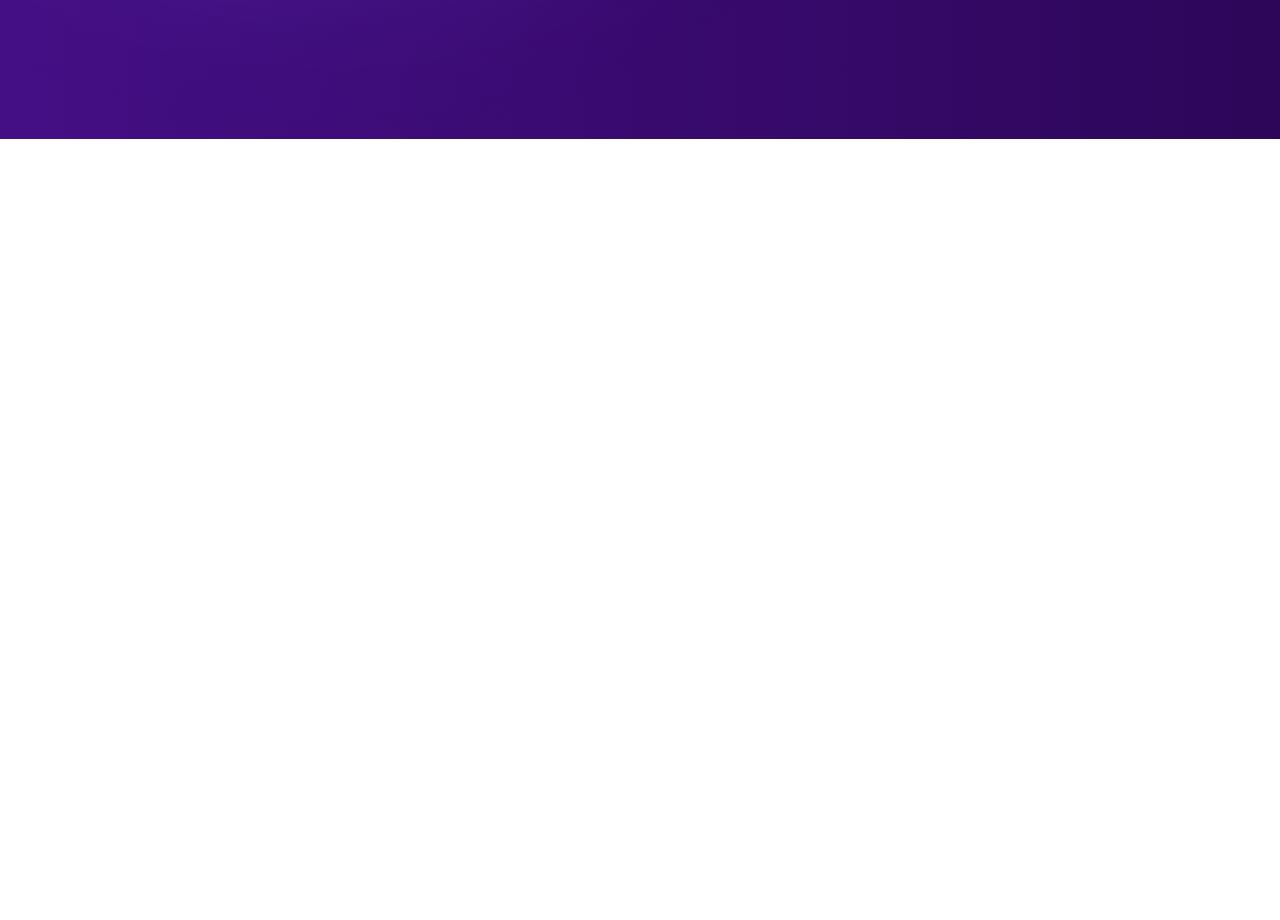
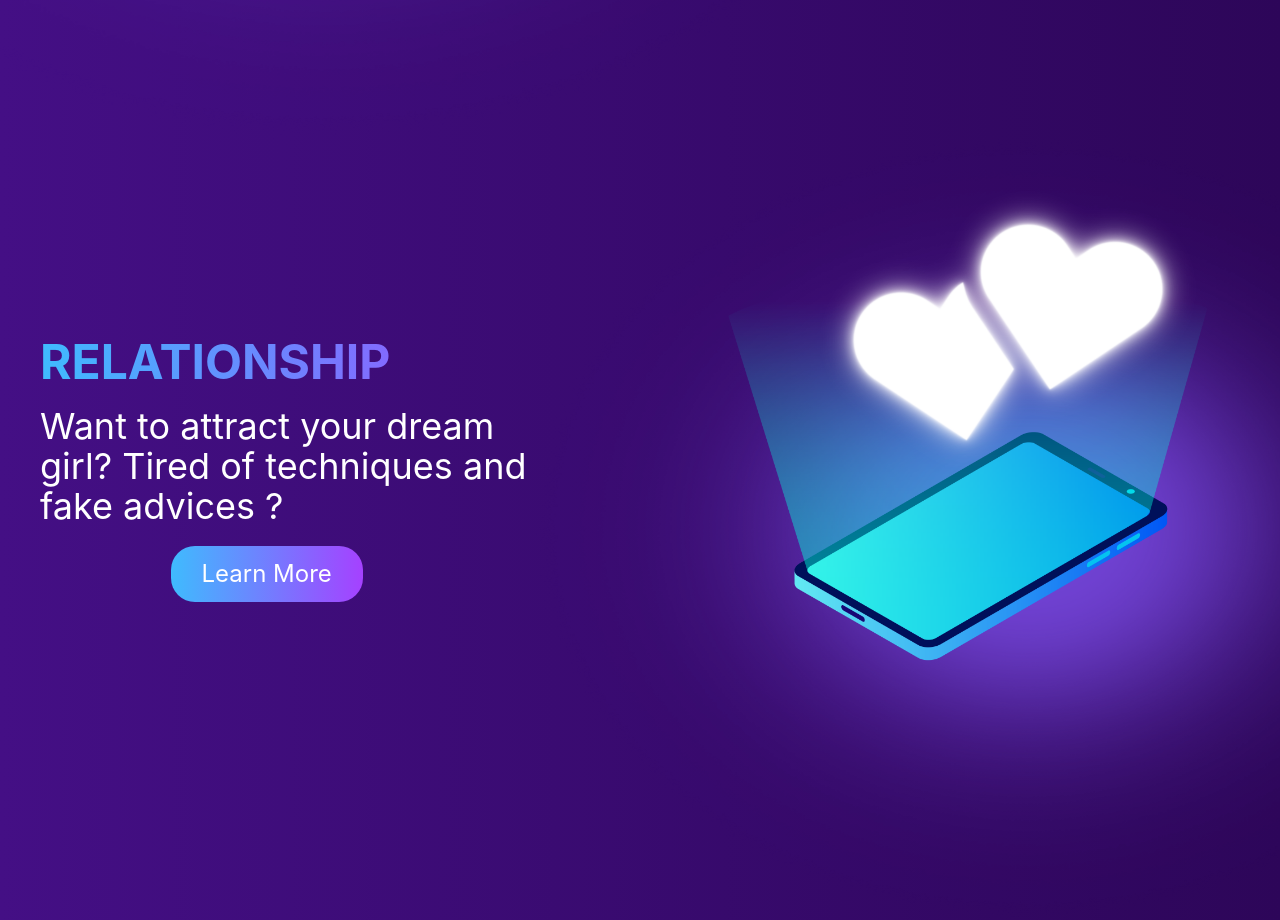
Before and after one commit to AmirVeiN/Easyday-front-first-version, a React (Create React App) app: page / in a window 1280 px wide. Shown: the part 1460-2380 px from the top of the page. Before the commit the page ends 1599 px from the top, so only its background shows below. Built offline with nearby package versions, Linux system fonts and the light colour scheme.

Commit message:
resposive relationship Done.

```diff
--- a/src/App.tsx
+++ b/src/App.tsx
@@ -2,6 +2,9 @@ import React from 'react';
 import Header from './components/header';
 import Coin from './components/coin';
 import Main from "./components/main";
+import Relationship from './components/relationship';
+import Appearance from './components/appearance';
+import Fitness from './components/fitness';
 
 export default function App() {
   return (
@@ -9,6 +12,10 @@ export default function App() {
       <Header />
       <Main />
       <Coin />
+      <Relationship />
+
+      {/* <Appearance />
+      <Fitness /> */}
     </>
   );
 }
--- /dev/null
+++ b/src/components/appearance.tsx
@@ -0,0 +1,42 @@
+export default function Appearance() {
+    return <div className="w-full h-full flex flex-row justify-between items-center bg-gradient-to-r  from-left to-right ">
+        <div className="w-6/12">
+            <div className="relative w-full ">
+                <img
+                    className=""
+                    src={"/phone2.png"}
+                    alt="Loading"
+                    width={8000}
+                    height={850}
+                />
+                <img
+                    className="absolute desktop:w-96 desktop:top-12 desktop:right-20"
+                    src={"/love.png"}
+                    alt="Loading"
+                    width={5500}
+                    height={550}
+                />
+            </div>
+        </div>
+        <div className="flex flex-col items-center  w-5/12 h-96  space-y-5">
+
+            <div className="w-full mr-20 space-y-3">
+                <h1 className="font-bold text-transparent text-5xl bg-clip-text bg-gradient-to-r from-blueAi to-purpleAi">
+                    Appearance
+                </h1>
+
+                <p className="text-4xl items-center  flex  text-white ">
+                    The only thing you know about AI is just creating pointless images and chatting with bots? HaHa
+                </p>
+
+
+            </div>
+            <div>
+                <button className="text-2xl p-3  w-48 text-white items-center justify-center bg-gradient-to-r flex from-blueAi to-purpleAi  rounded-3xl">
+                    Learn More
+                </button>
+            </div>
+        </div>
+
+    </div >
+}
--- /dev/null
+++ b/src/components/fitness.tsx
@@ -0,0 +1,42 @@
+export default function Fitness() {
+    return <div className="w-full h-full flex flex-row justify-between items-center bg-gradient-to-r  from-left to-right ">
+        <div className="flex flex-col items-center  w-5/12 h-96  space-y-5">
+
+            <div className="w-full ml-20 space-y-5">
+                <h1 className="font-bold text-transparent text-5xl bg-clip-text bg-gradient-to-r from-blueAi to-purpleAi">
+                    RELATIONSHIP
+                </h1>
+
+                <p className="text-4xl items-center  flex  text-white ">
+                    Want to attract your dream girl?
+                    Tired of techniques and fake advices ?
+                </p>
+
+
+            </div>
+            <div>
+                <button className="text-2xl p-3  w-48 text-white items-center justify-center bg-gradient-to-r flex from-blueAi to-purpleAi  rounded-3xl">
+                    Learn More
+                </button>
+            </div>
+        </div>
+        <div className="w-7/12">
+            <div className="relative w-full ">
+                <img
+                    className=""
+                    src={"/phone2.png"}
+                    alt="Loading"
+                    width={8000}
+                    height={850}
+                />
+                <img
+                    className="absolute desktop:w-96 desktop:top-12 desktop:right-20"
+                    src={"/love.png"}
+                    alt="Loading"
+                    width={5500}
+                    height={550}
+                />
+            </div>
+        </div>
+    </div >
+}
--- a/src/components/header.tsx
+++ b/src/components/header.tsx
@@ -13,13 +13,13 @@ export default function Header() {
         <p className="desktop:text-2xl laptop:text-xl phone:text-lg tablet:text-lg text-white font-bold">EasyDay</p>
       </a>
       <div className="justify-between desktop:mr-5 laptop:mr-3 phone:w-5/12 tablet:w-3/12 laptop:w-9/12 items-center flex flex-row desktop:w-8/12 h-full">
-        <button className="hover:border-b-2 tablet:hidden phone:hidden  text-white">Who We Are</button>
-        <button className="hover:border-b-2 tablet:hidden phone:hidden  text-white">Commuity</button>
-        <button className="hover:border-b-2 tablet:hidden phone:hidden  text-white">Roadmap</button>
-        <button className="hover:border-b-2 tablet:hidden phone:hidden  text-white">Tokenomics</button>
+        <button className="hover:text-cyan-300 tablet:hidden phone:hidden  text-white">Who We Are</button>
+        <button className="hover:text-cyan-300 tablet:hidden phone:hidden  text-white">Commuity</button>
+        <button className="hover:text-cyan-300 tablet:hidden phone:hidden  text-white">Roadmap</button>
+        <button className="hover:text-cyan-300 tablet:hidden phone:hidden  text-white">Tokenomics</button>
         <a className='desktop:text-2xl laptop:text-xl tablet:text-xl phone:text-xl text-white hover:text-twitter' href='www.aparat.com' target="_blank" ><FaTwitter /></a>
         <a className='desktop:text-2xl laptop:text-xl tablet:text-xl phone:text-xl text-white hover:text-twitter' href='www.aparat.com' target="_blank"><FaTelegramPlane /></a>
-        <button className="desktop:text-xl desktop:p-3 tablet:hidden phone:hidden tablet:rounded-lg desktop:rounded-xl font-bold laptop:text-lg laptop:rounded-xl laptop:p-2 text-white  bg-gradient-to-r from-purpleAi
+        <button className="desktop:text-lg desktop:p-2 tablet:hidden phone:hidden tablet:rounded-lg desktop:rounded-xl font-medium laptop:text-lg laptop:rounded-xl laptop:p-2 text-white  bg-gradient-to-r from-purpleAi
          to-blueAi hover:from-blueAi hover:to-purpleAi ">
           Buy Now
         </button>
--- a/src/components/main.tsx
+++ b/src/components/main.tsx
@@ -4,8 +4,10 @@ import ParticlesBackground from './particle/particleBackground';
 export default function Main() {
 
   return (
-    <div className="flex desktop:flex-row laptop:flex-row tablet:flex-col phone:flex-col p-2 justify-between bg-black">
-      {/* <ParticlesBackground /> */}
+    <div className="flex desktop:flex-row laptop:flex-row tablet:flex-col phone:flex-col p-2 justify-between bg-black ">
+      {/* <div className=''>
+        <ParticlesBackground />
+      </div> */}
       <div className=" desktop:h-96 phone:w-full laptop:h-96 tablet:h-72 phone:h-72 desktop:p-5 laptop:p-5 phone:p-5 tablet:p-5 items-center desktop:w-1/2 laptop:w-1/2 tablet:w-full   justify-center flex flex-col ">
         <div className="flex items-center w-full tablet:w-80 phone:w-full  flex-col space-y-2 ">
           <p className="desktop:text-5xl text-center phone:w-full laptop:text-3xl tablet:text-4xl phone:text-3xl font-bold w-full  text-white inline">
@@ -21,7 +23,7 @@ export default function Main() {
           </button>
         </div>
       </div>
-      <div className="desktop:w-1/2 phone:p-5 laptop:p-5 desktop:p-5 phone:w-full phone:h-full laptop:w-4/6 tablet:w-full h-full flex justify-center tablet:p-5  items-center">
+      <div className="desktop:w-1/2 phone:p-5 laptop:p-5 desktop:p-5 phone:w-full phone:h-full laptop:w-4/6 tablet:w-full h-full flex justify-center tablet:p-5  items-center ">
         <video src={require("./8.mp4")} controls={false} autoPlay={true} loop={true}></video>
 
       </div>
--- a/src/components/particle/particleBackground.tsx
+++ b/src/components/particle/particleBackground.tsx
@@ -21,7 +21,7 @@ const ParticlesBackground = () => {
         },
         particles: {
           number: {
-            value: 10,
+            value: 20,
             density: {
               enable: true,
               value_area: 800,
@@ -33,17 +33,13 @@ const ParticlesBackground = () => {
           shape: {
             type: "circle",
             stroke: {
-              width: 0,
+              width: 1,
               color: "#000000",
             },
             polygon: {
               nb_sides: 5,
             },
-            image: {
-              src: "img/github.svg",
-              width: 100,
-              height: 100,
-            },
+
           },
           opacity: {
             value: 0.25252724532232723,
--- a/src/components/relationship.tsx
+++ b/src/components/relationship.tsx
@@ -1,38 +1,64 @@
 export default function Relationship() {
-    return <div className="w-full h-full flex flex-row justify-between items-center ">
-        <div className="flex flex-col justify-center pl-12 items-start space-y-8">
-            <div className="flex flex-col space-y-6">
-                <h1 className="font-extrabold text-transparent text-6xl bg-clip-text bg-gradient-to-r from-blueAi to-purpleAi">
+    return <div className="w-full h-full flex desktop:flex-row laptop:flex-row tablet:flex-col phone:flex-col justify-between items-center bg-gradient-to-r  from-left to-right ">
+        <div className="flex flex-col items-center phone:hidden tablet:hidden desktop:w-5/12 laptop:w-5/12 tablet:w-full h-96  space-y-5">
+
+            <div className="w-full desktop:ml-20 laptop:ml-10 space-y-5">
+                <h1 className="font-bold text-transparent desktop:text-5xl laptop:text-4xl   bg-clip-text bg-gradient-to-r from-blueAi to-purpleAi">
                     RELATIONSHIP
                 </h1>
-                <div>
-                    <p className="text-5xl font-bold">
-                        Want to attract your dream girl ?
-                    </p>
-                    <p className="text-5xl font-bold">
+
+                <p className="desktop:text-4xl laptop:text-3xl  items-center  flex  text-white ">
+                    Want to attract your dream girl?
                     Tired of techniques and fake advices ?
                 </p>
+
+
+            </div>
+            <div>
+                <button className="desktop:text-2xl desktop:p-3  laptop:p-3 rounded-3xl laptop:w-36  desktop:w-48
+                 text-white items-center justify-center bg-gradient-to-r flex from-blueAi to-purpleAi hover:bg-gradient-to-r hover:from-purpleAi hover:to-blueAi ">
+                    Learn More
+                </button>
             </div>
         </div>
-            <button className="text-4xl font-bold bg-gradient-to-r flex from-blueAi to-purpleAi p-5 px-20 rounded-3xl">
-                LEARN MORE
-            </button>
-        </div>
-        <div className="relative">
+        <div className="desktop:w-7/12 laptop:w-7/12 tablet:w-full phone:w-full ">
+            <div className="relative desktop:w-full laptop:w-full tablet:w-full phone:w-full">
                 <img
                     className=""
                     src={"/phone2.png"}
                     alt="Loading"
-                width={950}
+                    width={8000}
                     height={850}
                 />
                 <img
-                className="absolute top-1 right-32"
+                    className="absolute desktop:w-96 laptop:w-72 desktop:top-12 tablet:w-80 phone:w-48 tablet:top-12 tablet:right-20 desktop:right-20 laptop:top-12 laptop:right-20 phone:top-2 phone:right-12  "
                     src={"/love.png"}
                     alt="Loading"
-                width={550}
+                    width={5500}
                     height={550}
                 />
             </div>
         </div>
+        <div className="flex flex-col items-center tablet:w-full  tablet:visible  desktop:hidden laptop:hidden phone:visible tablet:p-5 phone:p-5 space-y-5">
+
+            <div className="w-full  flex flex-col space-y-5 justify-center items-center text-center">
+                <h1 className="font-bold w-full text-transparent phone:text-3xl tablet:text-4xl bg-clip-text bg-gradient-to-r from-blueAi to-purpleAi">
+                    RELATIONSHIP
+                </h1>
+
+                <p className=" tablet:text-xl flex phone:text-lg justify-center items-center w-full text-white ">
+                    Want to attract your dream girl?
+                    Tired of techniques and fake advices ?
+                </p>
+
+
+            </div>
+            <div className="w-full flex justify-center items-center">
+                <button className=" rounded-xl tablet:w-36 tablet:p-2  phone:p-2 phone:text-xl tablet:text-xl text-xl
+                 text-white items-center justify-center bg-gradient-to-r flex from-blueAi to-purpleAi hover:bg-gradient-to-r hover:from-purpleAi hover:to-blueAi ">
+                    Learn More
+                </button>
+            </div>
+        </div>
+    </div >
 }
```
Also changed, not shown: src/components/coin.tsx (+13 -5 lines). Lines whose indentation alone changed are shown as unchanged.
